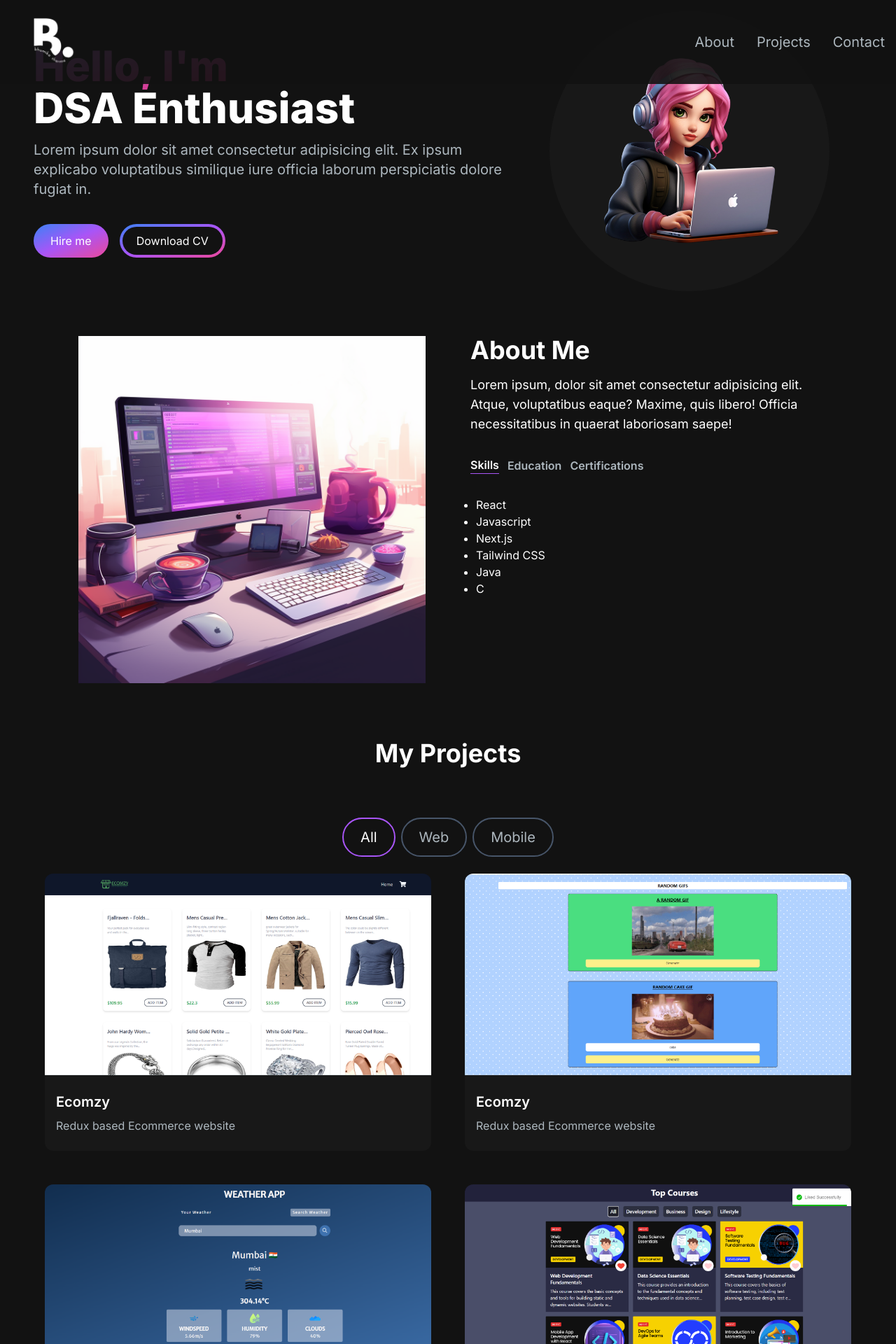
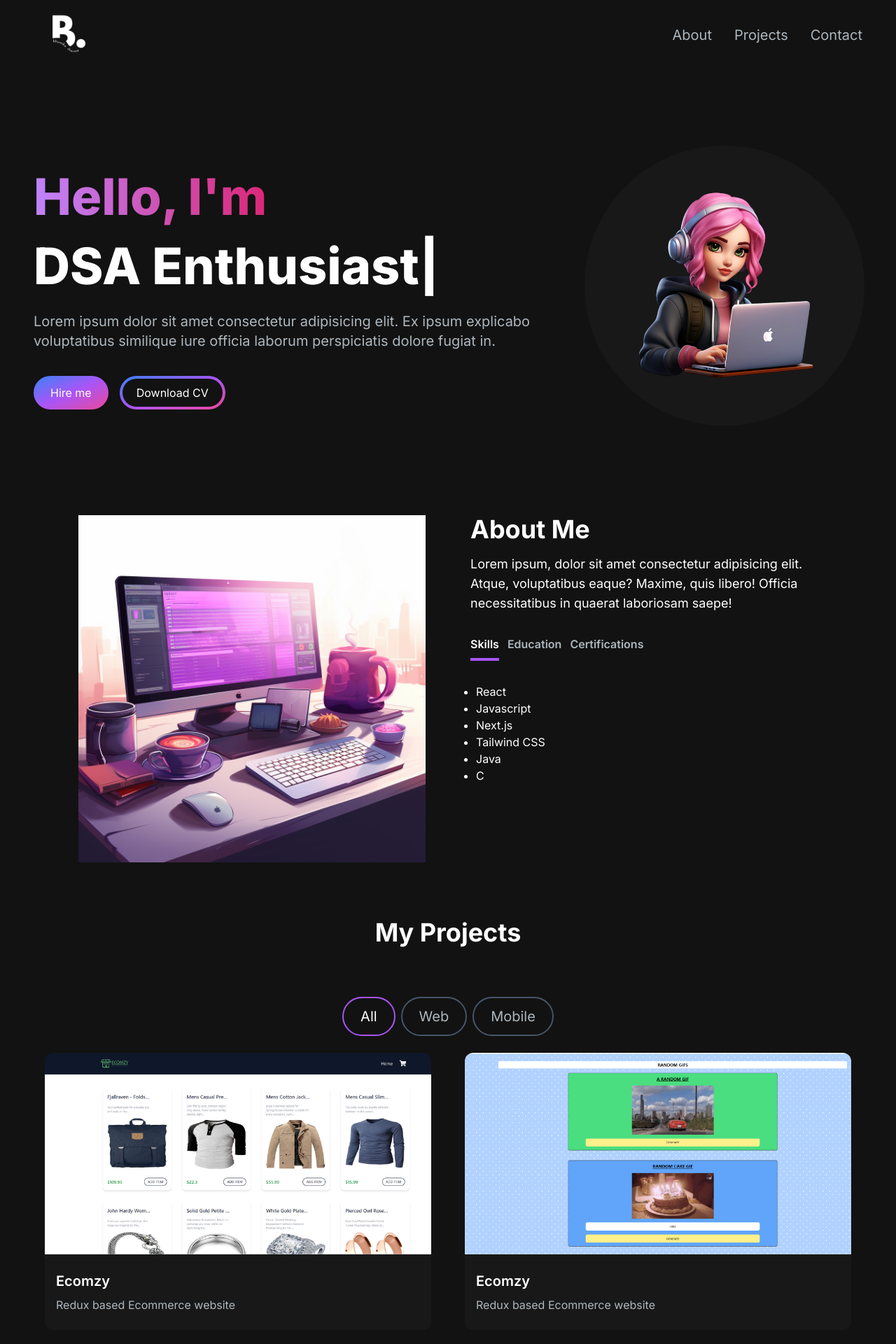
Before and after one commit to Bhum-ika/portfolio, a Next.js app: page / in a window 1280 px wide. Shown: the top 1920 px of the page at 70% size. Built offline with nearby package versions, Linux system fonts and the light colour scheme.

Commit message:
animations added

```diff
--- a/app/components/EmailSection.jsx
+++ b/app/components/EmailSection.jsx
@@ -1,6 +1,6 @@
 "use client";
 import React, { useRef } from "react";
-import GithubIcon from "../../public/images/github-icon.svg";
+import GithubIcon from '../../public/images/github-icon.svg'
 import LinkedinIcon from "../../public/images/linkedin-icon.svg";
 import Link from "next/link";
 import Image from "next/image";
--- a/app/components/HeroSection.jsx
+++ b/app/components/HeroSection.jsx
@@ -2,20 +2,21 @@
 import React from 'react'
 import Image from 'next/image'
 import { TypeAnimation } from 'react-type-animation';
+import {motion} from "framer-motion"
 const HeroSection = () => {
   return(
-   <section>
-    <div className='grid grid-cols-1 lg:grid-cols-12'>
-   <div className='col-span-7 place-self-center text-center sm:text-left'>
-    <h1 className="text-white mb-4 text-4xl sm:text-5xl lg:text-6xl font-extrabold">
-        <span className='text-transparent bg-clip-text bg-gradient-to-br from-purple-400 to-pink-600'>
+   <section className='pb-16 pt-24'>
+    <div className='grid grid-cols-2 sm:grid-cols-12'>
+   <motion.div initial={{opacity:0, scale:0.5}} animate={{opacity:1,scale:1}} transition={{duration:0.5}} className='col-span-8 place-self-center text-center sm:text-left justify-self-start'>
+    <h1 className="text-white mb-4 text-4xl sm:text-5xl lg:text-7xl lg:leading-snug font-extrabold">
+        <span className='text-transparent bg-clip-text bg-gradient-to-r from-purple-400 to-pink-600'>
             Hello, I&apos;m{" "}
             </span>
             <br></br>
     <TypeAnimation
       sequence={[
         'Bhumika Sharma',
-        1000, // wait 1s before replacing "Mice" with "Hamsters"
+        1000,
         'Web Developer',
         1000,
         'DSA Enthusiast',
@@ -37,8 +38,8 @@ const HeroSection = () => {
             <span className='block bg-[#121212] hover:bg-slate-800 rounded-full px-5 py-2'>Download CV</span>
              </button>
     </div>
-    </div>
-    <div className='col-span-5 place-self-center mt-4 lg:mt-0'>
+    </motion.div>
+    <motion.div initial={{opacity:0, scale:0.5}} animate={{opacity:1,scale:1}} transition={{duration:0.5}} className='col-span-4 place-self-center mt-4 lg:mt-0'>
         <div className='rounded-full bg-[#181818] w-[250px] h-[250px] lg:w-[400px] lg:h-[400px] relative'>
         <Image
      src='/images/hero-image.png'
@@ -49,7 +50,7 @@ const HeroSection = () => {
      />
         </div>
 
-    </div>
+    </motion.div>
     </div>
 
    </section>
--- a/app/components/MenuOverlay.jsx
+++ b/app/components/MenuOverlay.jsx
@@ -1,8 +1,8 @@
 import React from 'react'
-import NavLink from './NavLink'
+import NavLink from './Navlink'
 const MenuOverlay = ({links}) => {
   return (
-    <ul className='flex flex-col py-4 items-center'>
+    <ul className='flex flex-col items-center'>
       {links.map((link,index)=>(
         <li key={index}>
         <NavLink href={link.path} title={link.title}/>
--- a/app/components/NavLink.jsx
+++ b/app/components/NavLink.jsx
@@ -1,7 +1,7 @@
 import Link from "next/link"
 const NavLink=({href,title})=>{
     return(
-        <Link href={href}
+        <Link to={href}
         className='block py-2 pl-3 pr-4 text-[#ADB7BE] sm:text-xl rounded md:p-0 hover:text-white'>
            {title}</Link>
     )
--- a/app/components/Navbar.jsx
+++ b/app/components/Navbar.jsx
@@ -2,13 +2,13 @@
 import React,{useState} from 'react'
 import Link from 'next/link';
 import Image from 'next/image';
-import NavLink from './NavLink';
+import NavLink from './Navlink';
 import MenuOverlay from './MenuOverlay';
 import {Bars3Icon, XMarkIcon} from "@heroicons/react/24/solid"
 const navLinks=[
     {
         title:"About",
-        path:"#about"
+        path:"AboutSection"
     },
     {
         title:"Projects",
@@ -22,11 +22,11 @@ const navLinks=[
 const Navbar = () => {
     const [navbarOpen, setNavbarOpen]=useState(false);
   return (
-    <nav className='fixed top-0 left-0 right-0 z-10 bg-[#121212] bg-opacity-90'>
- <div className='flex flex-wrap items-center justify-between mx-auto px-4'>
+    <nav className='fixed top-0 left-0 right-0 z-10 bg-[#121212] h-[13vh] px-8'>
+ <div className='flex flex-wrap items-center justify-between mx-auto px-4 '>
         <Link href={'/'}>
             <Image  src="/images/logo.png" alt="Logo"
-             height={120} width={120}/>
+             height={100} width={100}/>
         </Link>
         <div className="mobile-menu block md:hidden">
           {!navbarOpen ? (
--- a/app/components/ProjectsSection.jsx
+++ b/app/components/ProjectsSection.jsx
@@ -1,7 +1,8 @@
 "use client";
 import Projectcard from "./Projectcard";
-import React, { useState } from "react";
+import React, { useState,useRef } from "react";
 import ProjectTag from "./ProjectTag";
+import {animate, motion,useInView} from "framer-motion"
 
 const projectsData = [
   {
@@ -44,6 +45,8 @@ const projectsData = [
 
 const ProjectsSection = () => {
   const [tag, setTag] = useState("All");
+  const ref=useRef(null);
+  const isInView=useInView(ref,{once:true})
 
   const handleTagChange = (newTag) => {
     setTag(newTag);
@@ -53,8 +56,14 @@ const ProjectsSection = () => {
    project.tag.includes(tag)
 
   )
+
+  const cardVariants={
+    initial:{y:50,opacity:0},
+    animate:{y:0,opacity:1}
+
+  }
   return (
-    <>
+    <section>
       <h2 className="text-white text-center text-4xl font-bold mt-4 mb:8 md:mb-12 ">
         My Projects
       </h2>
@@ -75,9 +84,11 @@ const ProjectsSection = () => {
           isSelected={tag === "Mobile"}
         />
       </div>
-      <div className="grid md:grid-cols-2 gap-8 md:gap-12 px-4">
-        {filteredProjects.map((project) => {
+      <ul  ref={ref} className="grid md:grid-cols-2 gap-8 md:gap-12 px-4">
+        {filteredProjects.map((project,index) => {
           return (
+            <motion.li key={index}
+            variants={cardVariants} initial="initial" animate={isInView? "animate":"initial"} transition={{duration:0.3, delay:index*0.4}}>
             <Projectcard
               key={project.id}
               title={project.title}
@@ -87,10 +98,11 @@ const ProjectsSection = () => {
               gitUrl={project.gitUrl}
               previewUrl={project.previewUrl}
             />
+            </motion.li>
           );
         })}
-      </div>
-    </>
+      </ul>
+    </section>
   );
 };
 
--- a/app/components/TabButton.jsx
+++ b/app/components/TabButton.jsx
@@ -1,14 +1,21 @@
 import React from 'react'
+import {motion} from "framer-motion"
 
+const variants={
+  default: {width:0},
+  active:{width:"calc(100% - 0.75rem)"}
+}
 const TabButton = ({active,selectTab, children}) => {
-const buttonClasses=active?'text-white  border-b border-purple-500':'text-[#ADB7BE] '
+const buttonClasses=active?'text-white ':'text-[#ADB7BE] '
 
   return (
 
          <button onClick={selectTab}>
          <p className={`mr-3 font-semibold hover:text-white ${buttonClasses}`}>
          {children}
-            </p></button>
+            </p>
+            <motion.div animate={active?"active":"default"} variants={variants} className='h-1 bg-purple-500 mt-2 mr-3'>
+              </motion.div></button>
 
   )
 }
--- a/app/page.js
+++ b/app/page.js
@@ -1,21 +1,22 @@
-import AboutSection from "./components/AboutSection";
-import EmailSection from "./components/EmailSection";
 import HeroSection from "./components/HeroSection";
 import Navbar from "./components/Navbar";
+import AboutSection from "./components/AboutSection";
 import ProjectsSection from "./components/ProjectsSection";
+import EmailSection from "./components/EmailSection";
 import Footer from "./components/Footer";
+//import AchievementsSection from "./components/AchievementsSection";
 
 export default function Home() {
   return (
     <main className="flex min-h-screen flex-col bg-[#121212]">
       <Navbar />
-      <div className="container mx-auto px-12 py-4">
+      <div className="container mt-24 mx-auto px-12 py-4">
         <HeroSection />
         <AboutSection />
         <ProjectsSection />
-        <EmailSection/>
+        <EmailSection />
       </div>
-      <Footer/>
+      <Footer />
     </main>
   );
 }
--- a/package.json
+++ b/package.json
@@ -11,9 +11,12 @@
   "dependencies": {
     "@emailjs/browser": "^4.3.3",
     "@heroicons/react": "^2.1.3",
+    "framer-motion": "^11.2.6",
     "next": "14.2.3",
     "react": "^18",
+    "react-animated-numbers": "^0.18.0",
     "react-dom": "^18",
+    "react-router-dom": "^6.23.1",
     "react-type-animation": "^3.2.0"
   },
   "devDependencies": {
```
Also changed, not shown: app/layout.js (+7 -7 lines), 1 other file (tests, documents, lock files or other folders).
